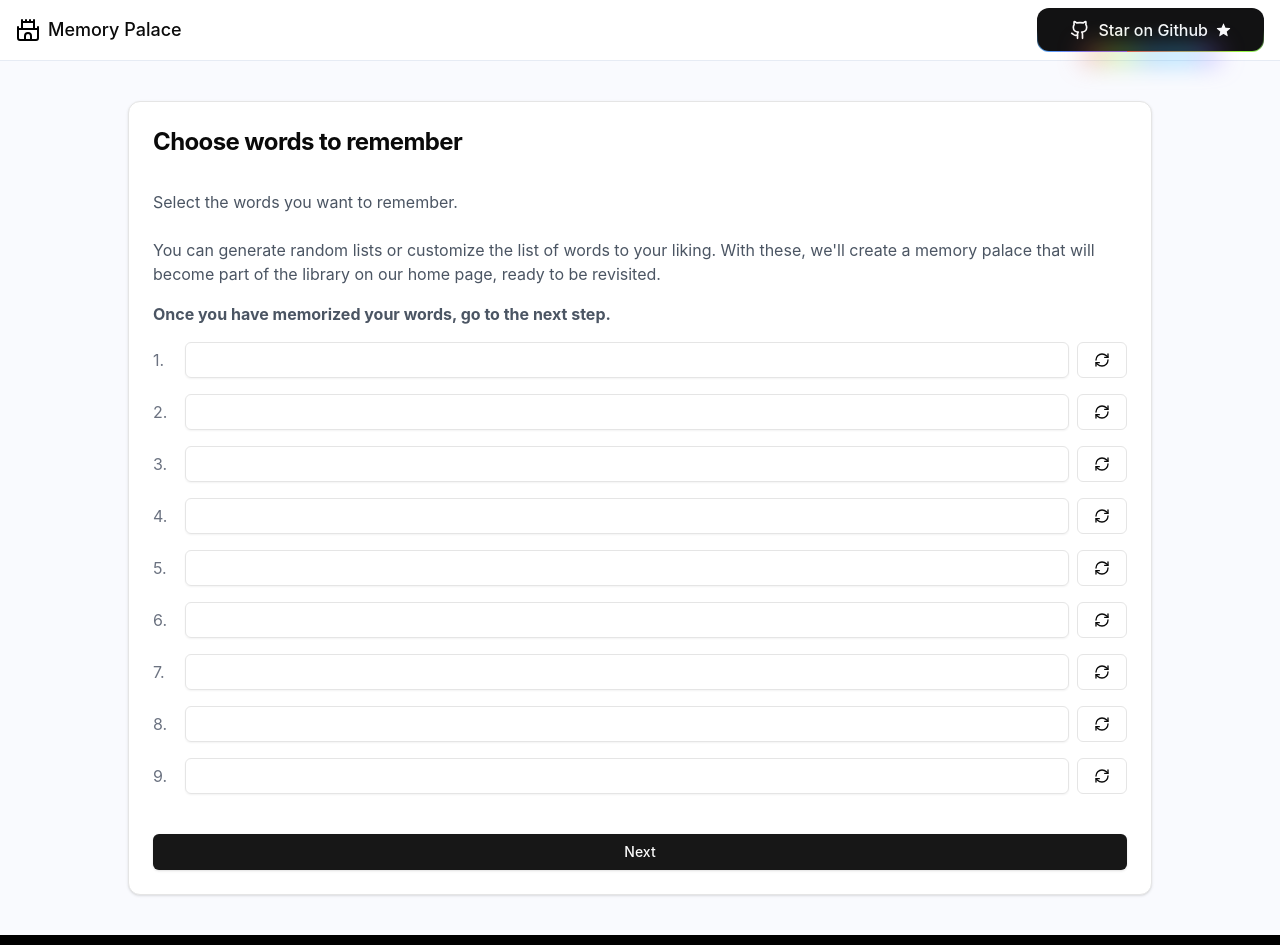
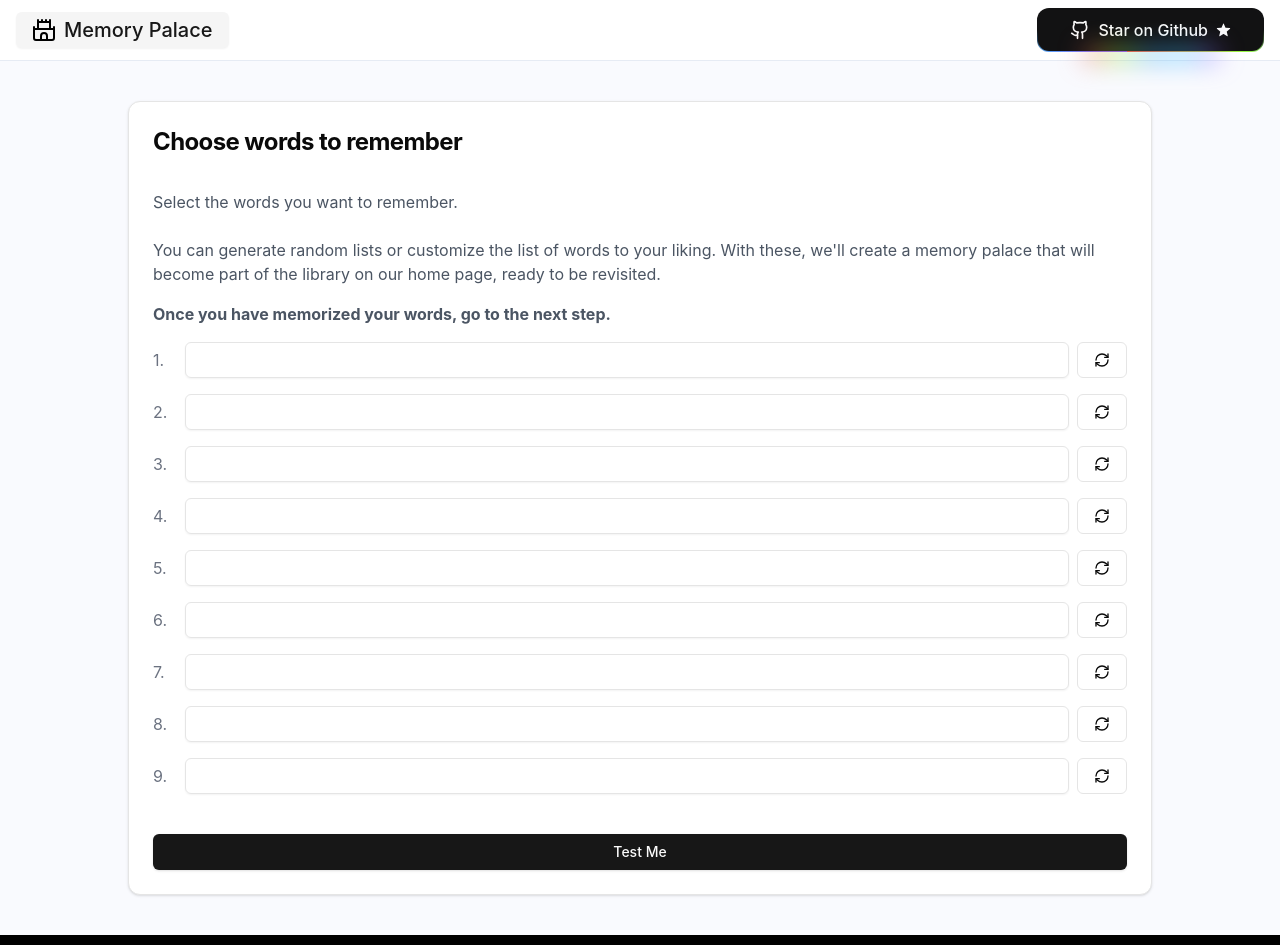
Before and after one commit to SofiaBargues/memory-palace, a Next.js app: page /palace in a window 1280 px wide. Shown: the top 945 px of the page. Built offline with nearby package versions, Linux system fonts and the light colour scheme.

Commit message:
buttons texts

```diff
--- a/src/app/page.tsx
+++ b/src/app/page.tsx
@@ -4,12 +4,10 @@ import ExperienceCard from "@/components/ui/experienceCards";
 import { CastleIcon, Footprints, PenTool } from "lucide-react";
 import CallToAction from "@/components/ui/cta";
 import Hero from "@/components/ui/hero";
-import PalacesGrid from "@/components/ui/palacesGrid";
-import { Button } from "@/components/ui/button";
 
 const Home = () => {
   return (
-    <section className="max-w-7xl mx-auto">
+    <section className="max-w-7xl mx-auto ">
       <Hero />
       <h2 className="text-3xl py-12  font-bold  text-center">
         Experience the Power of Memory Palaces
@@ -31,8 +29,8 @@ const Home = () => {
           description="Test your recall again using the memory palace technique and see the improvement"
           Icon={Footprints}
         />
-      </div>{" "}
-      <section id="Community Showcase" className=" py-12">
+      </div>
+      {/* <section id="Community Showcase" className=" py-12">
         <div className="text-center py-8">
           <h2 className="text-3xl font-bold mb-4">Choose a palace</h2>
           <p className="max-w-6xl text-lg mx-auto text-muted-foreground text-balance">
@@ -47,7 +45,8 @@ const Home = () => {
             <Button>See all Palaces</Button>
           </a>
         </div>
-      </section>
+      </section> */}
+
       <CallToAction />
     </section>
   );
--- a/src/app/palace/[id]/page.tsx
+++ b/src/app/palace/[id]/page.tsx
@@ -46,8 +46,9 @@ const PalaceIdPage = ({ params }: { params: { id: string } }) => {
   console.log(selectedPalace);
   if (loading) {
     return (
-      <div className="flex justify-center h-full items-center">
-        <Loader></Loader>
+      <div className="flex justify-center h-full items-center flex-col">
+        <Loader />
+        <p className="font-medium  mt-5 text-xl">Loading Palace</p>
       </div>
     );
   }
--- a/src/app/palace/button.tsx
+++ /dev/null
@@ -1,21 +0,0 @@
-export function Button({
-  className,
-  type,
-  onClick,
-  children,
-}: {
-  children?: React.ReactNode;
-  onClick?: () => void;
-  className?: string;
-  type?: "submit" | "reset" | "button" | undefined;
-}) {
-  return (
-    <button
-      onClick={onClick}
-      type={type}
-      className={"border bg-green-400 rounded-lg w-48 p-4 my-9 " + className}
-    >
-      {children}
-    </button>
-  );
-}
--- a/src/app/palace/palaceView.tsx
+++ b/src/app/palace/palaceView.tsx
@@ -16,7 +16,7 @@ import {
   CardTitle,
 } from "@/components/ui/card";
 import { selectRandomWord } from "./selectRandomWord";
-import { RefreshCw } from "lucide-react";
+import { RefreshCw,  Sparkles } from "lucide-react";
 
 function upDateArrayValue({
   i,
@@ -194,7 +194,7 @@ export function PalaceView({
                   disabled={slideSelected < palace.images.length}
                   onClick={goToNextStep}
                 >
-                  Next
+                  Test Me
                 </Button>
               </CardFooter>
             </>
@@ -220,7 +220,7 @@ export function PalaceView({
             </CardContent>
             <CardFooter>
               <Button className="w-full " form="submit" type="submit">
-                Next
+                Check Score
               </Button>
             </CardFooter>
           </>
@@ -247,7 +247,7 @@ export function PalaceView({
             </CardContent>
             <CardFooter>
               <Button className="w-full " form="submit" type="submit">
-                Next
+                Check Score
               </Button>
             </CardFooter>
           </>
@@ -315,7 +315,7 @@ export function PalaceView({
             </CardContent>
             <CardFooter>
               <Button className="w-full " form="submit" type="submit">
-                Next
+                Test Me
               </Button>
             </CardFooter>
           </>
@@ -345,7 +345,8 @@ export function PalaceView({
               </CardContent>
               <CardFooter className="flex flex-col items-start space-y-4">
                 <Button className="w-full" onClick={goToNextStep}>
-                  Next
+                  Generate Palace
+                  <Sparkles></Sparkles>
                 </Button>
               </CardFooter>
             </>
--- a/src/app/palaces/page.tsx
+++ b/src/app/palaces/page.tsx
@@ -6,4 +6,4 @@ function Palaces() {
   return <PalacesGrid />;
 }
 
-export default Palaces
+export default Palaces;
--- a/src/components/footer.tsx
+++ b/src/components/footer.tsx
@@ -2,9 +2,7 @@ export function Footer() {
   return (
     <footer className="bg-black py-2 w-full">
       <div className="flex justify-center items-center  container mx-auto px-4">
-        <p className="text-sm text-gray-200 mb-4 md:mb-0 text-center">
-          Sofia Bargues
-        </p>
+        <p className="text-sm text-gray-200 text-center">Sofia Bargues</p>
       </div>
     </footer>
   );
--- a/src/components/navBar.tsx
+++ b/src/components/navBar.tsx
@@ -2,15 +2,22 @@ import Link from "next/link";
 import { RainbowButton } from "./ui/rainbow-button";
 import { GithubIcon } from "lucide-react";
 import { StarFilledIcon } from "@radix-ui/react-icons";
+import { Button } from "./ui/button";
 
 export function NavBar() {
   return (
     <header className="w-full flex justify-between items-center bg-withe sm:px-89 px-4 py-4 border-b border-b-[#e6ebf4] ">
       <Link href="/">
-        <div className="flex items-center gap-2 text-lg font-medium">
-          <img src={"/castle.svg"} alt="logo" className="w-6 object-contain " />
-          Memory Palace
-        </div>
+        <Button variant={"secondary"}>
+          <div className="flex items-center gap-2 text-md md:text-lg lg:text-xl font-medium">
+            <img
+              src={"/castle.svg"}
+              alt="logo"
+              className="w-6 object-contain "
+            />
+            Memory Palace
+          </div>
+        </Button>
       </Link>
       <a href="https://github.com/SofiaBargues/memory-palace">
         <RainbowButton className="gap-2">
--- a/src/components/ui/cta.tsx
+++ b/src/components/ui/cta.tsx
@@ -1,11 +1,13 @@
 import { Button } from "@/components/ui/button";
-import * as React from "react";
-import { Card } from "@/components/ui/card";
 import { Sparkles } from "lucide-react";
 const CallToAction = () => {
   return (
-    <section id="Create" className=" text-center ">
-      <Card className="p-12 m-12 ">
+    <section
+      id="Create"
+      className=" text-center my-32 px-2
+     "
+    >
+      {/* <Card className="p-12  "> */}
       <h2 className="text-3xl font-bold tracking-tighter mb-4">
         Create Your Memory Palace
       </h2>
@@ -19,7 +21,7 @@ const CallToAction = () => {
           <Sparkles className="ml-2 h-4 w-4" />
         </Button>
       </a>
-      </Card>
+      {/* </Card> */}
     </section>
   );
 };
--- a/src/components/ui/hero.tsx
+++ b/src/components/ui/hero.tsx
@@ -5,6 +5,7 @@ import { Button } from "@/components/ui/button";
 import { motion } from "framer-motion";
 import Image from "next/image";
 import { Card } from "./card";
+import { Sparkles } from "lucide-react";
 
 const Hero = ({}) => {
   const [hoveredIndex, setHoveredIndex] = useState<number | null>(null);
@@ -40,7 +41,7 @@ const Hero = ({}) => {
     <section className="relative w-full overflow-hidden py-14">
       <div className="container px-4 md:px-6 m-auto">
         <div className="mb-12 text-center">
-          <h1 className="mb-4 text-4xl font-bold tracking-tighter text-primary sm:text-5xl xl:text-6xl/none">
+          <h1 className="mb-4 text-4xl font-bold tracking-tighter text-primary sm:text-5xl 2xl:text-7xl xl:text-6xl/none">
             Memory Palace
           </h1>
           <p className="mx-auto max-w-[600px] text-secondary-foreground md:text-xl">
@@ -48,13 +49,14 @@ const Hero = ({}) => {
               "Unlock your mind's potential: Use AI-guided Memory Palaces to turn information into lasting stories."
             }
           </p>
-          <div className="mt-8 flex gap-4 flex-row justify-center">
-            <a href="#Create">
+          <div className="mt-8 flex gap-4 sm:flex-row flex-col justify-center">
+            <a href="/palace">
               <Button size="lg" className="w-full sm:w-auto">
                 Create a Palace
+                <Sparkles></Sparkles>
               </Button>
             </a>
-            <a href="#Grid">
+            <a href="/palaces">
               <Button size="lg" variant="outline" className="w-full sm:w-auto">
                 Choose a palace
               </Button>
--- a/src/components/ui/palacesGrid.tsx
+++ b/src/components/ui/palacesGrid.tsx
@@ -9,7 +9,7 @@ import { MongoPalace } from "@/mongodb/models/palace";
 const RenderCards = ({ data }: { data: MongoPalace[] }) => {
   if (data?.length > 0) {
     return (
-      <div className="grid-cols-1  md:grid-cols-2 lg:grid-cols-3 gap-3 grid">
+      <div className="grid-cols-1  md:grid-cols-2 lg:grid-cols-3 2xl:grid-cols-4 gap-3 grid">
         {data.map((palace) => (
           <PalaceCard key={palace._id} palace={palace} />
         ))}
@@ -54,10 +54,11 @@ export default function PalacesGrid({ maxNum }: { maxNum?: number }) {
   }, []);
 
   return (
-    <div id="Grid" className=" px-4  h-full">
+    <div id="Grid" className="p-4 h-full sm:p-12">
       {loading ? (
-        <div className="flex justify-center h-full items-center">
+        <div className="flex  justify-center h-full  flex-col items-center">
           <Loader />
+          <p className="font-medium  mt-5 text-xl">Loading Palaces</p>
         </div>
       ) : (
         <>
```
Lines whose indentation alone changed are shown as unchanged.
